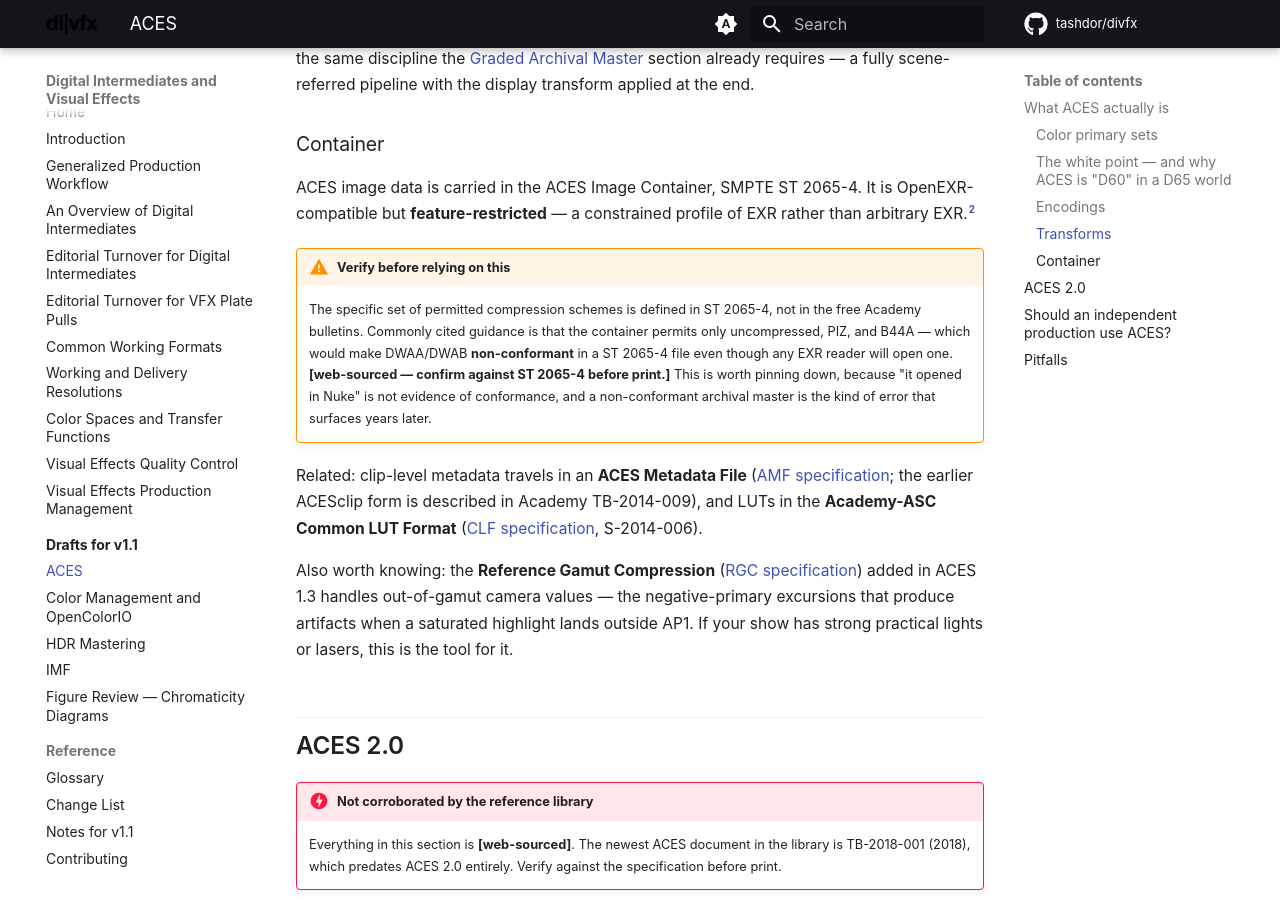
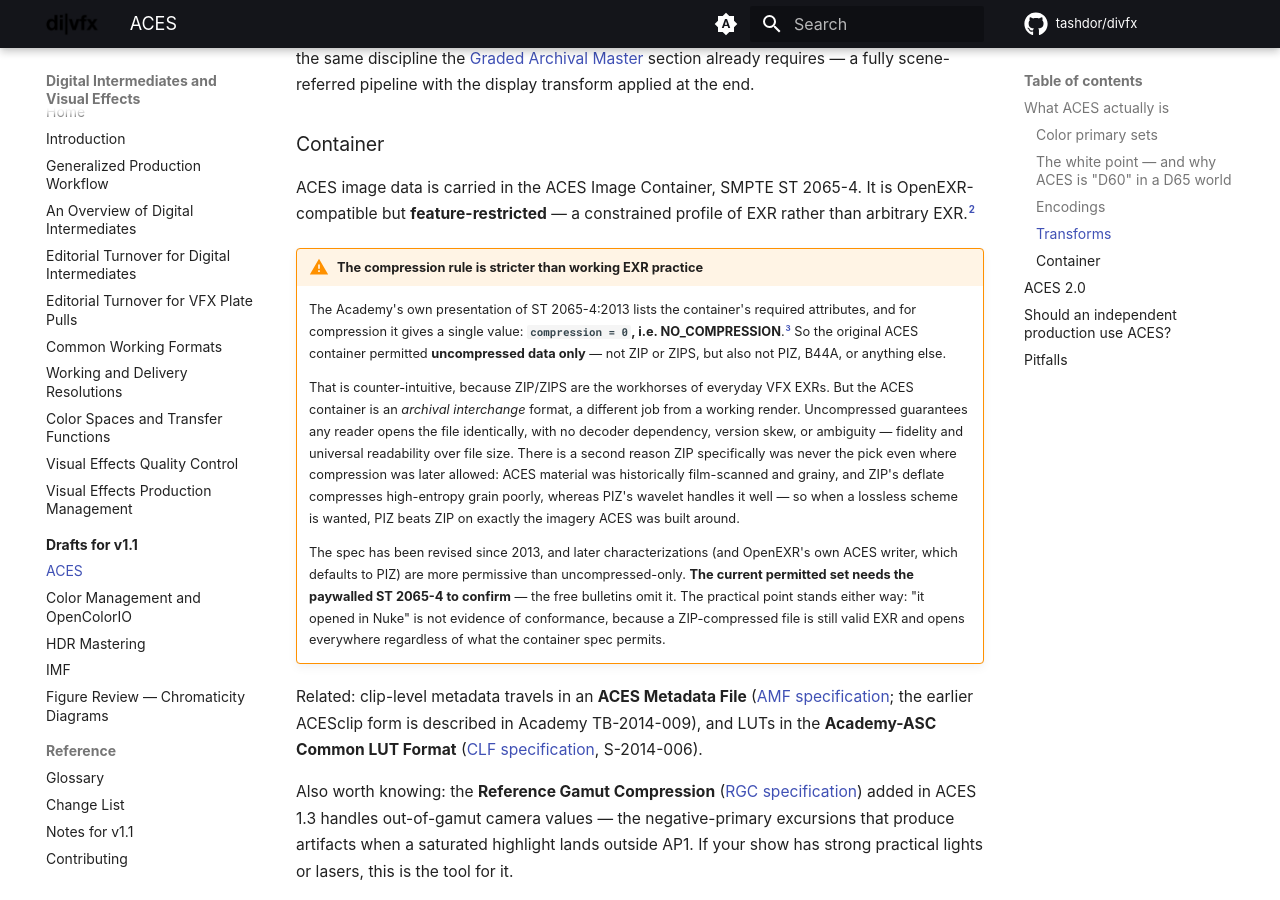
Before and after one commit to tashdor/divfx, an MkDocs documentation site: the page built from docs/drafts/aces.md, in a window 1280 px wide and 900 px high, scrolled down 5889 px. Built offline with MkDocs 1.6.1 and Material for MkDocs 9.7.7, drawn with Linux system fonts in a browser that asks for light colours; comment, search, counter and statistics services are not loaded; the version menu is left out; some of the changed text lies outside the part shown.

Commit message:
ACES draft: correct the container compression claim (uncompressed, not PIZ/B44A)
Prompted by a fair challenge -- if the container permits PIZ and B44A, why
not ZIP/ZIPS, which are the common EXR schemes? Checking the reference
library answered it, and the answer corrects my own draft.

The Academy's presentation of ST 2065-4:2013 (Joblove, SMPTE Montreal, 28
May 2013, slide 52) lists the container's required attributes, and for
compression gives a single value: compression = 0, i.e. NO_COMPRESSION. So
the original ACES container permitted UNCOMPRESSED ONLY -- not ZIP or ZIPS,
but also not PIZ or B44A. My "uncompressed, PIZ, and B44A" claim was
unverified and wrong; it was flagged as web-sourced, and the flag paid off.

Rewrote the container warning to state what the library shows and why:
- Archival interchange favors universal, unambiguous readability and lossless
  fidelity over file size, so uncompressed was mandated.
- Where a lossless scheme was later allowed, PIZ beats ZIP on the grainy,
  film-scanned imagery ACES was built around (deflate compresses grain
  poorly; PIZ's wavelet handles it), which is the deeper reason ZIP was never
  the pick.
- The spec has since been revised and OpenEXR's ACES writer defaults to PIZ;
  the current permitted set still needs the paywalled ST 2065-4 to confirm.

Also removed a stray ", not in the free Academy bulletins" clause, corrected
the matching claim in v1.1-notes, and updated the source cross-check row.

Co-Authored-By: Claude Opus 4.8 <noreply@anthropic.com>

```diff
--- a/docs/drafts/aces.md
+++ b/docs/drafts/aces.md
@@ -231,13 +231,31 @@ arbitrary EXR.[^ac4]
         naming, and compression constraints live in the SMPTE standard itself, which must be
         purchased.
 
-!!! warning "Verify before relying on this"
-    The specific set of permitted compression schemes is defined in ST 2065-4, not in the free
-    Academy bulletins. Commonly cited guidance is that the container permits only uncompressed,
-    PIZ, and B44A — which would make DWAA/DWAB **non-conformant** in a ST 2065-4 file even though
-    any EXR reader will open one. **[web-sourced — confirm against ST 2065-4 before print.]**
-    This is worth pinning down, because "it opened in Nuke" is not evidence of conformance, and a
-    non-conformant archival master is the kind of error that surfaces years later.
+!!! warning "The compression rule is stricter than working EXR practice"
+    The Academy's own presentation of ST 2065-4:2013 lists the container's required attributes,
+    and for compression it gives a single value: **`compression = 0`, i.e. NO_COMPRESSION**.[^ac5]
+    So the original ACES container permitted **uncompressed data only** — not ZIP or ZIPS, but
+    also not PIZ, B44A, or anything else.
+
+    That is counter-intuitive, because ZIP/ZIPS are the workhorses of everyday VFX EXRs. But the
+    ACES container is an *archival interchange* format, a different job from a working render.
+    Uncompressed guarantees any reader opens the file identically, with no decoder dependency,
+    version skew, or ambiguity — fidelity and universal readability over file size. There is a
+    second reason ZIP specifically was never the pick even where compression was later allowed:
+    ACES material was historically film-scanned and grainy, and ZIP's deflate compresses
+    high-entropy grain poorly, whereas PIZ's wavelet handles it well — so when a lossless scheme
+    is wanted, PIZ beats ZIP on exactly the imagery ACES was built around.
+
+    The spec has been revised since 2013, and later characterizations (and OpenEXR's own ACES
+    writer, which defaults to PIZ) are more permissive than uncompressed-only. **The current
+    permitted set needs the paywalled ST 2065-4 to confirm** — the free bulletins omit it. The
+    practical point stands either way: "it opened in Nuke" is not evidence of conformance, because
+    a ZIP-compressed file is still valid EXR and opens everywhere regardless of what the container
+    spec permits.
+
+[^ac5]: G. Joblove (AMPAS), *ACES — The Academy Color Encoding System*, SMPTE Montréal/Québec
+        Chapter, 28 May 2013, slide 52 ("Metadata → Required"). `0` is `NO_COMPRESSION` in the
+        OpenEXR compression enumeration.
 
 Related: clip-level metadata travels in an **ACES Metadata File**
 ([AMF specification](https://docs.acescentral.com/amf/specification/); the earlier ACESclip form
```
Also changed, not shown: docs/v1.1-notes.md (+7 -3 lines).
